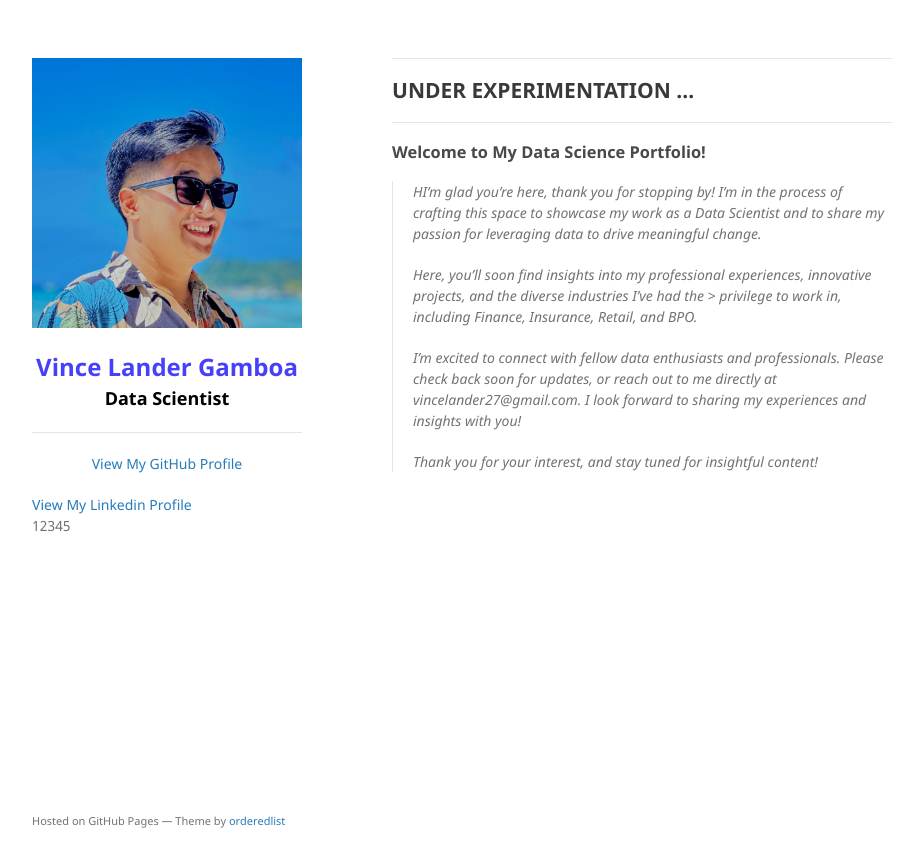
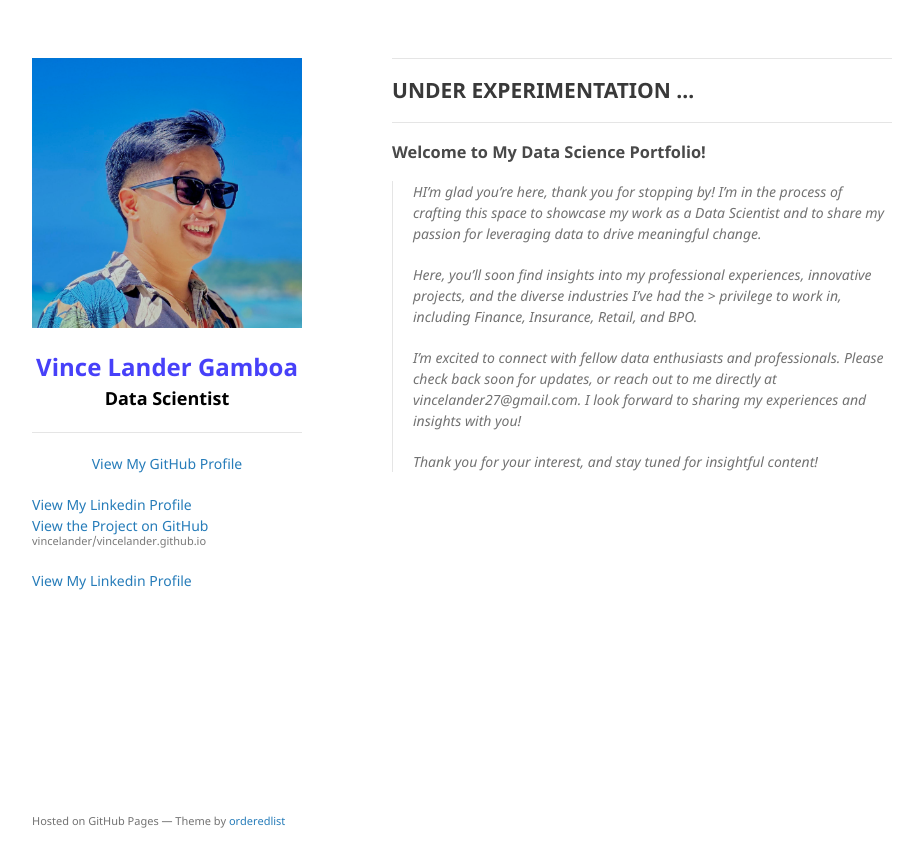
Before and after one commit to vincelander/vincelander.github.io, a Jekyll site: the page built from index.md, in a window 1280 px wide. Shown: the top 867 px of the page, without its empty margins (178-1094 px from the left). Built offline with Jekyll 4.4.1, drawn with Linux system fonts in a browser that asks for light colours.

Commit message:
update view and details

```diff
--- a/_layouts/default.html
+++ b/_layouts/default.html
@@ -39,7 +38,6 @@
 
         <a href="https://www.linkedin.com/in/vince-lander-gamboa" style="text-align:center;" class="view">View My Linkedin Profile</a>
         <br>
-        12345
 
         {% if site.show_downloads %}
         <ul class="downloads">
@@ -49,6 +47,10 @@
         </ul>
         {% endif %}
 
+        <p>
+          <a href="{{ site.github.repository_url }}">View the Project on GitHub <small>{{ site.github.repository_nwo }}</small></a><br>
+          <a href="https://www.linkedin.com/in/vince-lander-gamboa" style="text-align:center;" class="view">View My Linkedin Profile</a>
+        </p>
         <!-- <p style="text-align:center;" class="view"><a href="https://www.linkedin.com/in/vince-lander-gamboa">View My Linkedin Profile</a></p> -->
       </header>
       <section>
```
Also changed, not shown: other parts of _layouts/default.html (+0 -1 lines).
